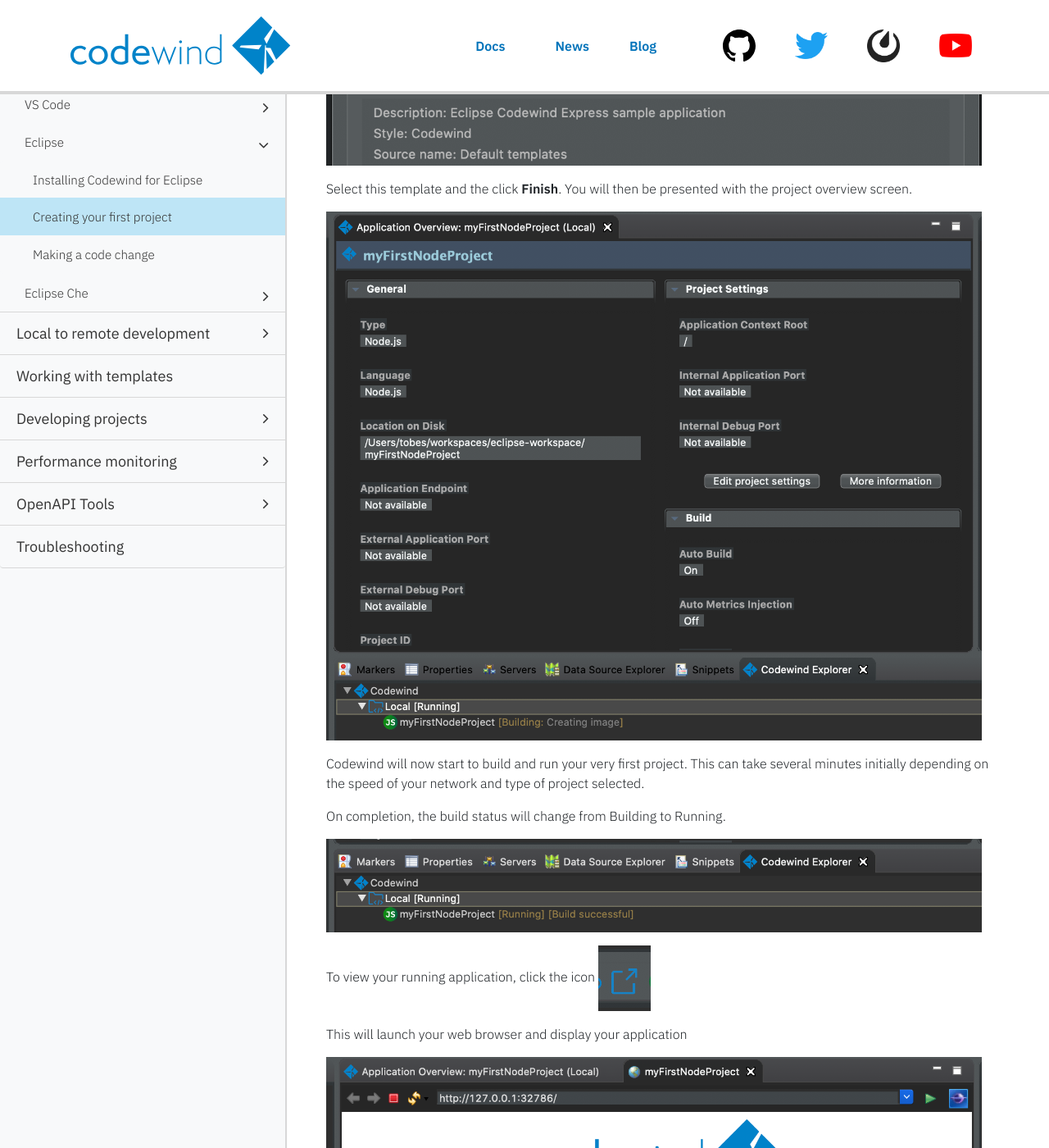
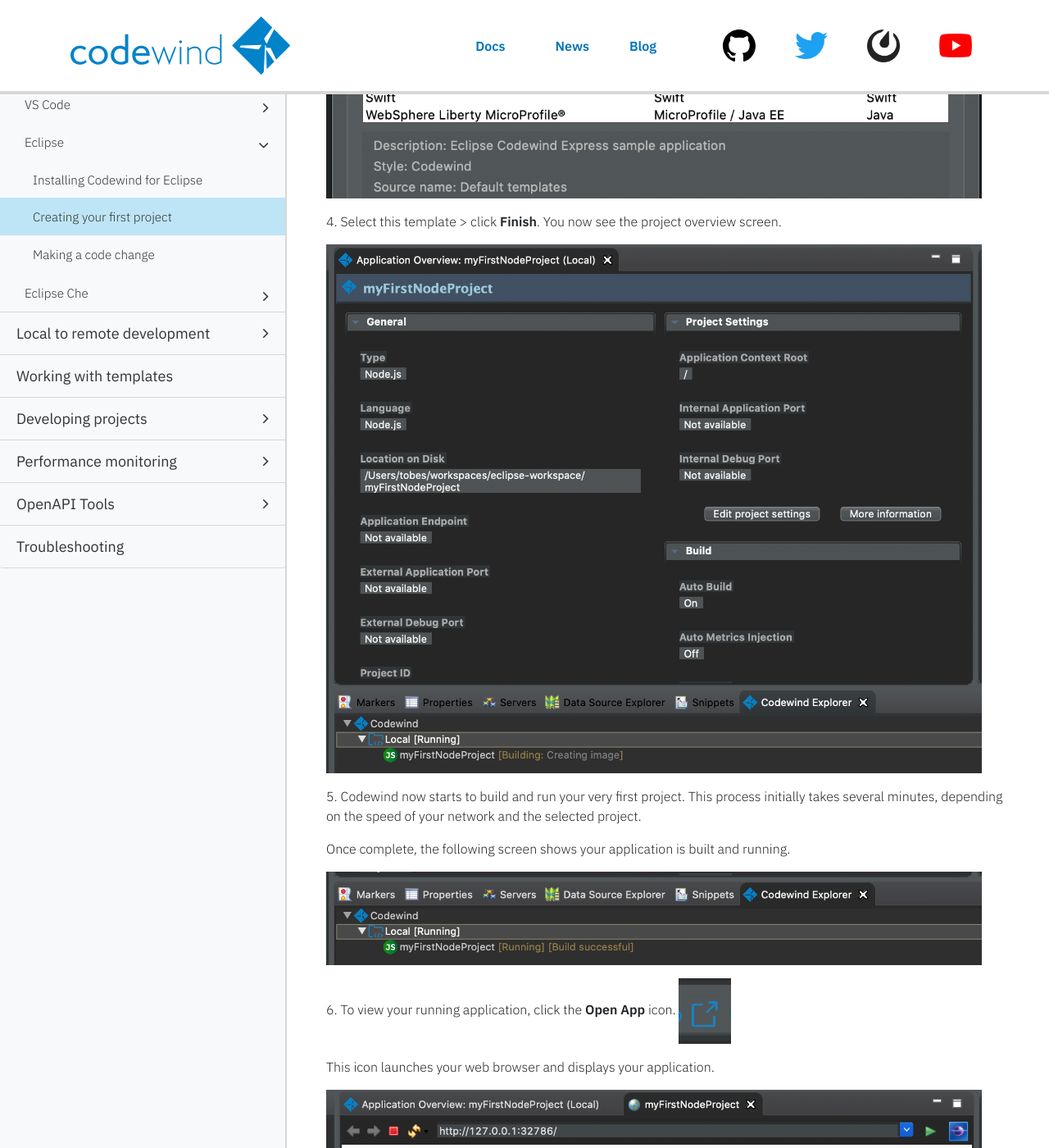
Before and after one commit to eclipse-archived/codewind-docs, a Jekyll site: the page built from docs/_documentations/mdt-eclipse-firstproject.md, in a window 1280 px wide and 1400 px high, scrolled down 1927 px. Shown: the whole window at 82% size. Built offline with Jekyll 4.4.1, drawn with Linux system fonts in a browser that asks for light colours; nearby versions of some CDN libraries; comment, search, counter and statistics services are not loaded; some of the changed text lies outside the part shown.

Commit message:
restructured format and content
Signed-off-by: Jacob Berger <jacob.berger@ibm.com>

```diff
--- a/docs/_documentations/mdt-eclipse-firstproject.md
+++ b/docs/_documentations/mdt-eclipse-firstproject.md
@@ -1,7 +1,7 @@
 ---
 layout: docs
-title: "Codewind for Eclipse"
-description: "Codewind for Eclipse"
+title: "Creating your first Eclipse Codewind project"
+description: "Creating your first Eclipse Codewind project"
 keywords: introducing, introduction, overview, what is, tools, vscode, visual, studio, code, java, microprofile, spring, node, nodejs, node.js, javascript, Codewind for VS Code, tools, view, debug, integrate, open a shell session, toggle auto build, manually build, scope VS Code workspace, disable, enable, delete
 duration: 1 minute
 permalink: mdt-eclipse-firstproject
@@ -9,37 +9,39 @@ type: document
 order: 2
 parent: mdt-eclipse-overview
 ---
-# Creating your first project
+# Creating your first Eclipse Codewind project
 <br/>
-To create your first project, right-click the **Local [Running]** item and select **Create New Project...**
+To create your first project:
+
+1\. Right-click the **Local [Running]** item >  select **Create New Project...**.
 
 ![](dist/images/eclipsecreateproject1.png){:width="800px"}
 
-This will display the project creation screen
+2\. Creating a new project displays the project creation screen.
 
 ![](dist/images/eclipsecreateproject2.png){:width="800px"}
 
-Enter a name for the project, change the location if you wish and then scroll the list of templates until you see **Node.js Express**
+3\. Enter a name for the project > change the location if you want > scroll through the list of templates until you see **Node.js Express**.
 
 ![](dist/images/eclipsecreateproject3.png){:width="800px"}
 
-Select this template and the click **Finish**. You will then be presented with the project overview screen.
+4\. Select this template > click **Finish**. You now see the project overview screen.
 
 ![](dist/images/eclipsecreateproject4.png){:width="800px"}
 
-Codewind will now start to build and run your very first project. This can take several minutes initially depending on the speed of your network and type of project selected.
+5\. Codewind now starts to build and run your very first project. This process initially takes several minutes, depending on the speed of your network and the selected project.
 
-On completion, the build status will change from Building to Running.
+Once complete, the following screen shows your application is built and running.
 
 ![](dist/images/eclipsecreateproject5.png){:width="800px"}
 
-To view your running application, click the icon
+6\. To view your running application, click the **Open App** icon.
 ![](dist/images/eclipseopenprojecticon.png)
 
-This will launch your web browser and display your application
+This icon launches your web browser and displays your application.
 
 ![](dist/images/eclipsefirstprojectrunning.png){:width="800px"}
 
-Congratulations, you have just created your first application on Codewind
+Congratulations, you have created your first application on Codewind.
 
 Next step: [Making a code change](mdt-eclipse-codechange.html)
```
